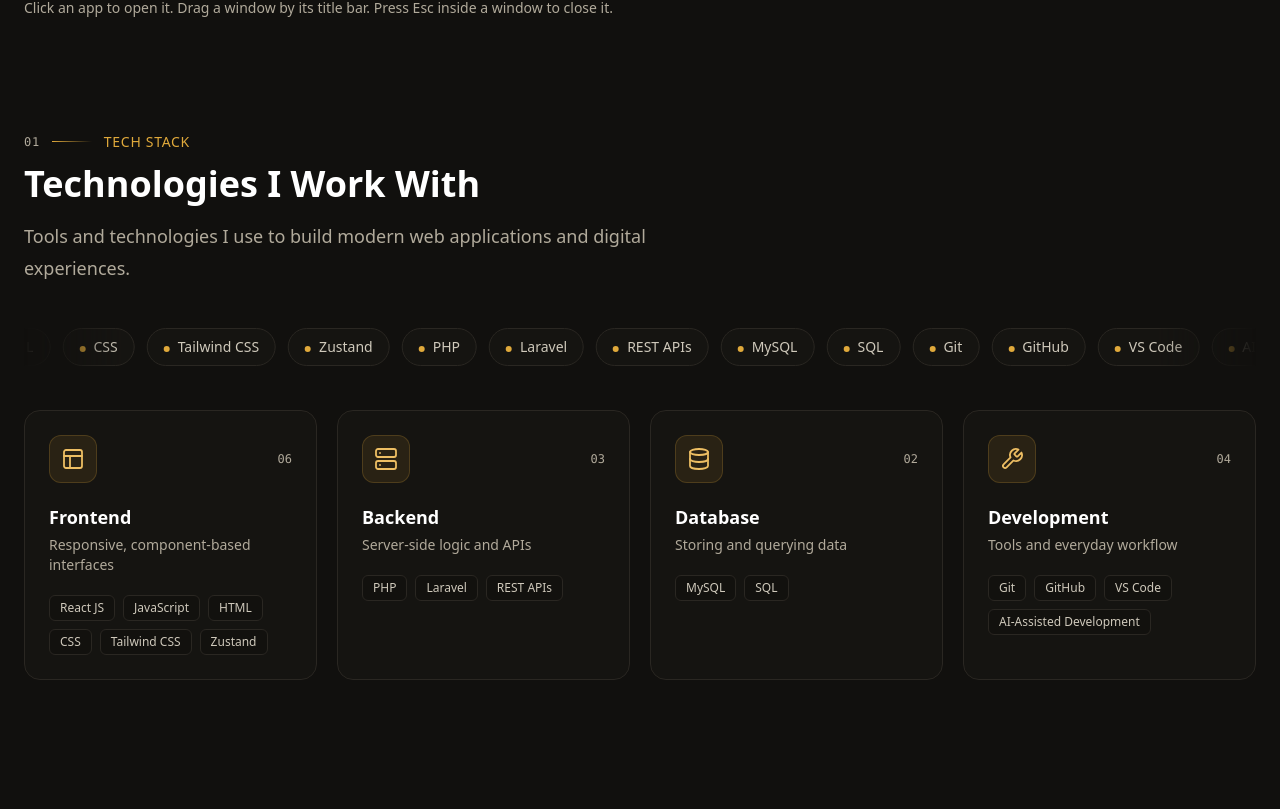
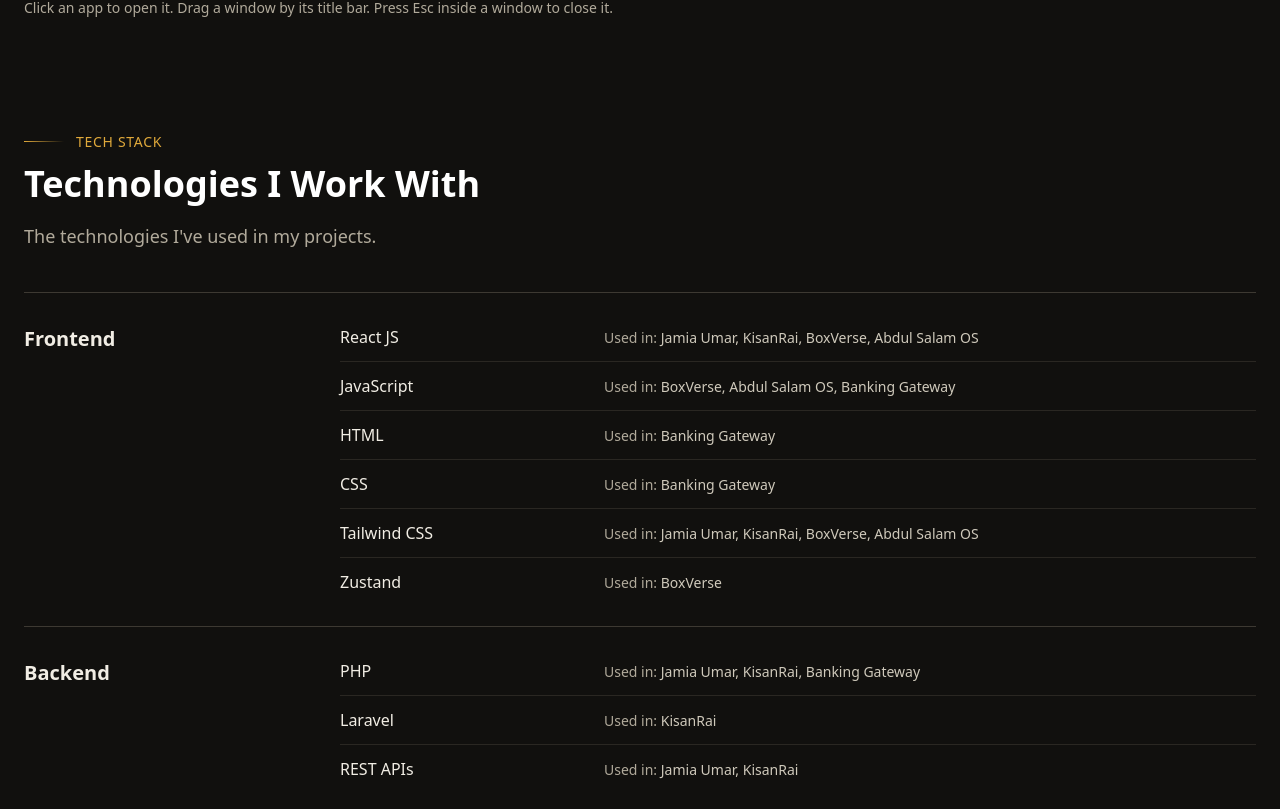
Before and after one commit to abdulsalamcode/abdul-salam-os, a React (Vite) app: page / in a window 1280 px wide. Shown: the part 3171-3980 px from the top of the page. Built offline with nearby package versions, Linux system fonts and the light colour scheme.

Commit message:
feat(tech-stack): add used-in for SQL, Git, GitHub and VS Code; widen name column

```diff
--- a/src/components/TechStack.jsx
+++ b/src/components/TechStack.jsx
@@ -1,8 +1,17 @@
-import STACK, { ALL_TECH } from "../data/stack";
-import Icon from "./ui/Icon";
+import STACK, { PROJECT_LABELS, USED_IN, WORKFLOW } from "../data/stack";
+import projects from "../data/projects";
 import Reveal from "./ui/Reveal";
 import SectionHeading from "./ui/SectionHeading";
-import SpotlightCard from "./ui/SpotlightCard";
+
+const PROJECT_IDS = new Set(projects.map((project) => project.id));
+
+// Short project names for a technology. Ids that are not in projects.js
+// are ignored, so a "Used in" line can never point at a missing project.
+function getUsedIn(tech) {
+  return (USED_IN[tech] ?? [])
+    .filter((id) => PROJECT_IDS.has(id) && PROJECT_LABELS[id])
+    .map((id) => PROJECT_LABELS[id]);
+}
 
 function TechStack() {
   return (
@@ -11,83 +20,61 @@
       className="mx-auto max-w-7xl px-4 py-16 sm:px-6 sm:py-24"
     >
       <SectionHeading
-        index="01"
         eyebrow="TECH STACK"
         title="Technologies I Work With"
-        description="Tools and technologies I use to build modern web applications and digital experiences."
+        description="The technologies I've used in my projects."
       />
 
-      {/* Scrolling strip of every technology */}
-      <Reveal className="mt-10" delay={100}>
-        <div className="marquee overflow-hidden py-1">
-          <div className="marquee-track">
-            {[0, 1].map((copy) => (
-              <ul
-                key={copy}
-                className={`flex shrink-0 gap-3 pr-3 ${
-                  copy === 1 ? "marquee-dup" : ""
-                }`}
-                aria-hidden={copy === 1 ? "true" : undefined}
-              >
-                {ALL_TECH.map((tech) => (
-                  <li
-                    key={tech}
-                    className="whitespace-nowrap rounded-full border border-slate-800 bg-slate-900/60 px-4 py-2 text-sm text-slate-300"
-                  >
-                    <span
-                      className="mr-2 inline-block h-1.5 w-1.5 rounded-full bg-cyan-400"
-                      aria-hidden="true"
-                    />
-                    {tech}
-                  </li>
-                ))}
-              </ul>
-            ))}
-          </div>
-        </div>
-      </Reveal>
+      <ul className="mt-10 border-b border-slate-700">
+        {STACK.map((group) => (
+          <li key={group.id} className="border-t border-slate-700">
+            <Reveal>
+              <div className="grid gap-4 py-8 lg:grid-cols-12 lg:gap-8">
+                <h3 className="text-xl font-semibold text-slate-100 lg:col-span-3">
+                  {group.title}
+                </h3>
 
-      {/* Category cards */}
-      <div className="mt-10 grid gap-5 sm:grid-cols-2 lg:grid-cols-4">
-        {STACK.map((group, index) => (
-          <Reveal
-            key={group.id}
-            delay={index * 100}
-            className="h-full"
-          >
-            <SpotlightCard className="flex h-full flex-col p-6 hover:-translate-y-1 hover:shadow-xl hover:shadow-cyan-950/30">
-              <div className="flex items-center justify-between">
-                <span className="flex h-12 w-12 items-center justify-center rounded-xl border border-cyan-400/20 bg-cyan-400/10 text-cyan-300 transition group-hover:scale-105">
-                  <Icon name={group.icon} className="h-6 w-6" />
-                </span>
+                <ul
+                  aria-label={`${group.title} technologies`}
+                  className="min-w-0 divide-y divide-slate-800 lg:col-span-9"
+                >
+                  {group.items.map((tech) => {
+                    const usedIn = getUsedIn(tech);
 
-                <span className="font-mono text-xs text-slate-400">
-                  {String(group.items.length).padStart(2, "0")}
-                </span>
+                    return (
+                      <li
+                        key={tech}
+                        className="flex flex-col gap-1 py-3 first:pt-0 last:pb-0 sm:flex-row sm:items-baseline sm:gap-6"
+                      >
+                        <p className="shrink-0 font-medium text-slate-100 sm:w-60">
+                          {tech}
+                          {WORKFLOW.includes(tech) && (
+                            <>
+                              {" "}
+                              <span className="ml-1 text-xs font-normal text-slate-400">
+                                Workflow
+                              </span>
+                            </>
+                          )}
+                        </p>
+
+                        {usedIn.length > 0 && (
+                          <p className="min-w-0 break-words text-sm text-slate-400">
+                            Used in:{" "}
+                            <span className="text-slate-300">
+                              {usedIn.join(", ")}
+                            </span>
+                          </p>
+                        )}
+                      </li>
+                    );
+                  })}
+                </ul>
               </div>
-
-              <h3 className="mt-5 text-lg font-semibold text-white">
-                {group.title}
-              </h3>
-
-              <p className="mt-1 text-sm text-slate-400">
-                {group.description}
-              </p>
-
-              <ul className="mt-5 flex flex-wrap gap-2">
-                {group.items.map((item) => (
-                  <li
-                    key={item}
-                    className="rounded-md border border-slate-800 bg-slate-950/60 px-2.5 py-1 text-xs text-slate-300 transition hover:border-cyan-400/40 hover:text-white"
-                  >
-                    {item}
-                  </li>
-                ))}
-              </ul>
-            </SpotlightCard>
-          </Reveal>
+            </Reveal>
+          </li>
         ))}
-      </div>
+      </ul>
     </section>
   );
 }
--- a/src/data/stack.js
+++ b/src/data/stack.js
@@ -6,8 +6,7 @@
     title: "Frontend",
     icon: "layout",
     description: "Responsive, component-based interfaces",
-    items: ["React JS", "JavaScript", "HTML", "CSS", "Tailwind CSS"],
-        items: [
+    items: [
       "React JS",
       "JavaScript",
       "HTML",
@@ -41,4 +40,38 @@
 
 export const ALL_TECH = STACK.flatMap((group) => group.items);
 
+// Items that are a way of working rather than a language or framework.
+export const WORKFLOW = ["AI-Assisted Development"];
+
+// Short names shown in the "Used in" lines. Keys are ids from projects.js.
+export const PROJECT_LABELS = {
+  "jamia-umar": "Jamia Umar",
+  kisanrai: "KisanRai",
+  boxverse: "BoxVerse",
+  "banking-gateway": "Banking Gateway",
+  "abdul-salam-os": "Abdul Salam OS",
+};
+
+const ALL_PROJECTS = Object.keys(PROJECT_LABELS);
+
+// Which projects a technology is used in. A technology with no entry
+// shows no "Used in" line.
+export const USED_IN = {
+  "React JS": ["jamia-umar", "kisanrai", "boxverse", "abdul-salam-os"],
+  JavaScript: ["boxverse", "abdul-salam-os", "banking-gateway"],
+  HTML: ["banking-gateway"],
+  CSS: ["banking-gateway"],
+  "Tailwind CSS": ["jamia-umar", "kisanrai", "boxverse", "abdul-salam-os"],
+  Zustand: ["boxverse"],
+  PHP: ["jamia-umar", "kisanrai", "banking-gateway"],
+  Laravel: ["kisanrai"],
+  "REST APIs": ["jamia-umar", "kisanrai"],
+  MySQL: ["jamia-umar", "kisanrai", "banking-gateway"],
+  SQL: ["jamia-umar", "kisanrai"],
+  Git: ["abdul-salam-os", "kisanrai"],
+  GitHub: ALL_PROJECTS,
+  "VS Code": ALL_PROJECTS,
+  "AI-Assisted Development": ["abdul-salam-os"],
+};
+
 export default STACK;
```
